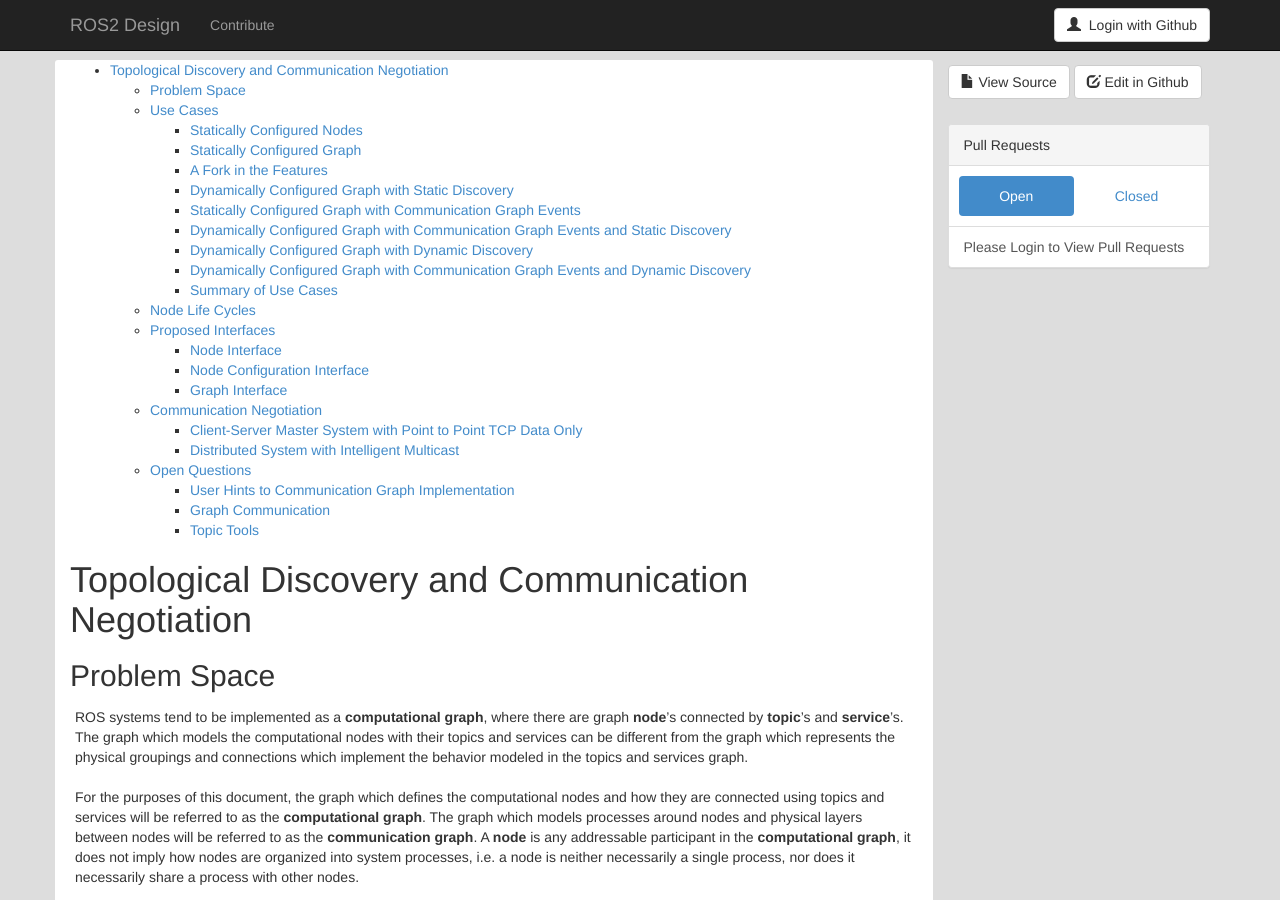
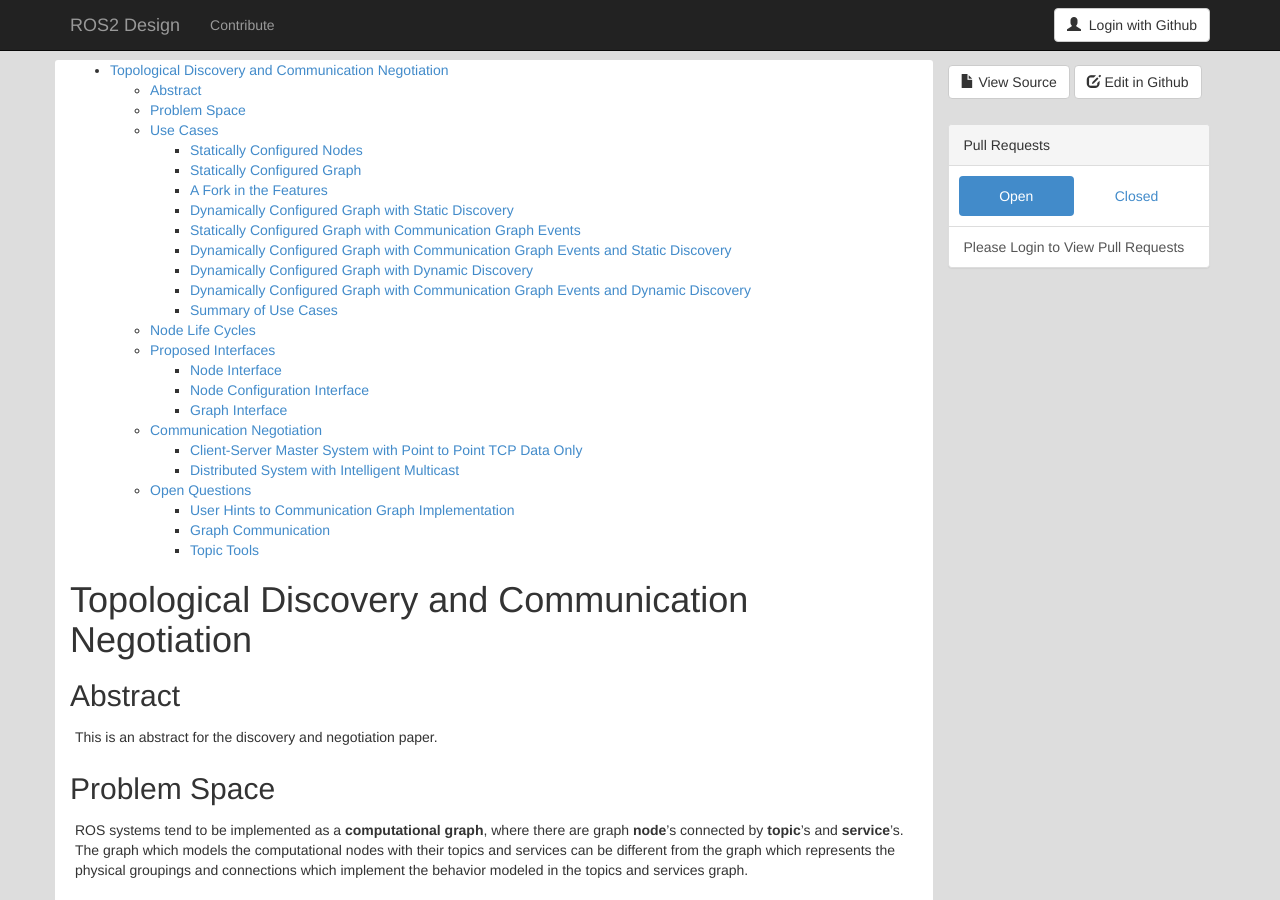
Before and after one commit to ros2/design, a Jekyll site: the page built from articles/discovery_and_negotiation.md, in a window 1280 px wide and 900 px high. Built offline with Jekyll 4.4.1, drawn with Linux system fonts in a browser that asks for light colours; nearby versions of some CDN libraries; Markdown is read by kramdown in place of the engine named in the settings.

Commit message:
fixup style

```diff
--- a/articles/discovery_and_negotiation.md
+++ b/articles/discovery_and_negotiation.md
@@ -9,6 +9,10 @@
 {:toc}
 
 # {{ page.title }}
+
+## Abstract
+
+{{ page.abstract }}
 
 ## Problem Space
 
@@ -64,13 +68,16 @@
 
 This is were the system features matrix forks. There are two glaring limitations of the previous use cases:
 
-- Nodes have no general way to notify the rest of the graph about events, events like:
+**Nodes have no general way to notify the rest of the graph about events, events like:**
+
  - node life cycle state changed
  - heartbeat
  - connection_established/connection_lost
  - mapping_established/mapping_lost
  - etc...
-- The list of nodes and their addresses, publishers, subscribers, etc. are statically maintained, which prevents:
+
+**The list of nodes and their addresses, publishers, subscribers, etc. are statically maintained, which prevents:**
+
  - dynamically computing the **communication graph** connections
  - dynamically adding nodes
  - dynamically adding publishers and subscribers
```
